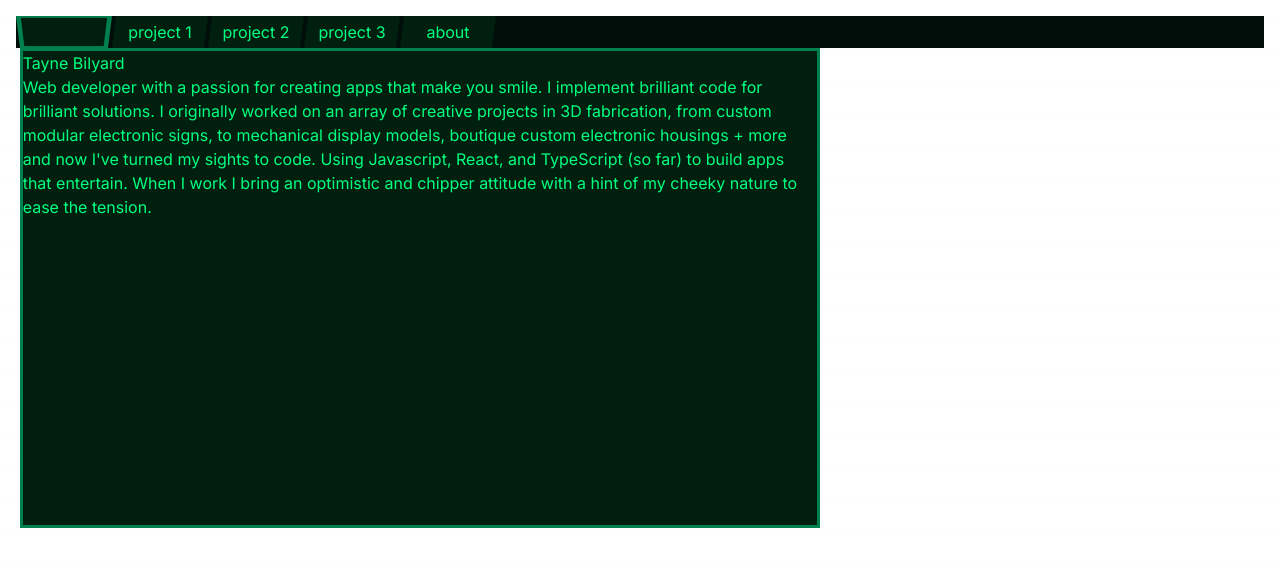
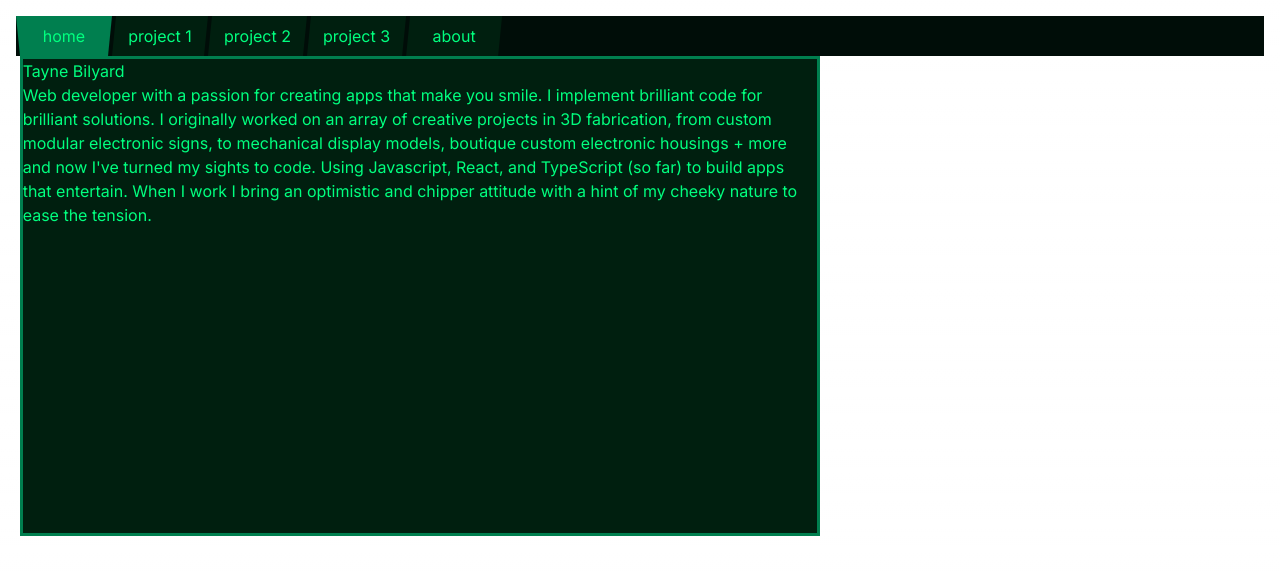
Before and after one commit to TayneB/portfol-marbware, a Next.js app: page / in a window 1280 px wide. Shown: the top 574 px of the page. Built offline with nearby package versions, Linux system fonts and the light colour scheme.

Commit message:
fixing css

```diff
--- a/src/app/components/header.tsx
+++ b/src/app/components/header.tsx
@@ -95,48 +95,28 @@ export default function Nav() {
   return (
     <nav className={`nav-bar`}>
       <ul>
-        <li>
-          <Link
-            href="/"
-            className={`${selectedHome}`}
-            onClick={handleClickHome}
-          >
+        <li className={`${selectedHome}`}>
+          <Link href="/" onClick={handleClickHome}>
             home
           </Link>
         </li>
-        <li>
-          <Link
-            href="/project1"
-            className={`${selectedProj1}`}
-            onClick={handleClick1}
-          >
+        <li className={`${selectedProj1}`}>
+          <Link href="/project1" onClick={handleClick1}>
             project 1
           </Link>
         </li>
-        <li>
-          <Link
-            href="/project2"
-            className={`${selectedProj2}`}
-            onClick={handleClick2}
-          >
+        <li className={`${selectedProj2}`}>
+          <Link href="/project2" onClick={handleClick2}>
             project 2
           </Link>
         </li>
-        <li>
-          <Link
-            href="/project3"
-            className={`${selectedProj3}`}
-            onClick={handleClick3}
-          >
+        <li className={`${selectedProj3}`}>
+          <Link href="/project3" onClick={handleClick3}>
             project 3
           </Link>
         </li>
-        <li>
-          <Link
-            href="/about"
-            className={`${selectedAbout}`}
-            onClick={handleClickAbout}
-          >
+        <li className={`${selectedAbout}`}>
+          <Link href="/about" onClick={handleClickAbout}>
             about
           </Link>
         </li>
--- a/src/app/globals.css
+++ b/src/app/globals.css
@@ -52,14 +52,14 @@ body {
   box-sizing: border-box;
 }
 
-.nav-bar li a.left {
+.nav-bar li.left {
   background-color: rgb(0, 31, 15); /* Darker background on hover */
   padding: 0.25rem 0.375rem;
   /* border: 0.125rem, solid, green; */
   clip-path: polygon(0 0, calc(100% - 0.25rem) 0, 100% 100%, 0.25rem 100%);
 }
 
-.nav-bar li a.right {
+.nav-bar li.right {
   background-color: rgb(0, 31, 15); /* Darker background on hover */
   padding: 0.25rem 0.375rem;
   /* border: 0.125rem, solid, green; */
@@ -67,54 +67,30 @@ body {
 }
 
 /* Add a hover effect */
-.nav-bar li a.left:hover {
+.nav-bar li.left:hover {
   background-color: rgb(0, 127, 79); /* Darker background on hover */
   padding: 0.25rem 0.375rem;
   /* border: 0.125rem, solid, green; */
   clip-path: polygon(0 0, calc(100% - 0.25rem) 0, 100% 100%, 0.25rem 100%);
 }
 
-.nav-bar li a.right:hover {
+.nav-bar li.right:hover {
   background-color: rgb(0, 127, 79); /* Darker background on hover */
-  padding: 0.25rem 0.25rem;
+  padding: 0.25rem 0.375rem;
   /* border: 0.125rem, solid, green; */
   clip-path: polygon(0.25rem 0, 100% 0, calc(100% - 0.25rem) 100%, 0 100%);
 }
 
-.nav-bar li a.true {
+.nav-bar li.true {
   background-color: rgb(0, 127, 79);
   color: rgb(0, 31, 15);
+  padding: 0.25rem 0.375rem;
   clip-path: polygon(
     0 0,
     100% 0,
     calc(100% - 0.25rem) 100%,
     calc(0% + 0.25rem) 100%
   );
-  position: relative;
-  overflow: visible;
-  outline: rgb(89, 255, 24), solid, 0.2rem;
-}
-
-.nav-bar li a.true::before {
-  content: ''; /* Ensures the pseudo-element renders */
-  position: absolute; /* Positions the pseudo-element relative to the parent */
-  top: 0;
-  left: 0;
-  width: 100%;
-  height: 100%;
-  background-color: rgb(0, 31, 15); /* Border color */
-  clip-path: polygon(
-    0 0,
-    100% 0,
-    calc(100% - 0.25rem) 100%,
-    calc(0% + 0.25rem) 100%
-  );
-  transform: scale(0.9);
-}
-
-.nav-bar li a.true:hover {
-  background-color: rgb(0, 127, 79);
-  color: rgb(0, 31, 15);
 }
 
 /* Content Pages */
```
